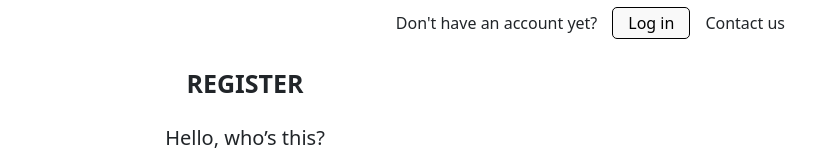
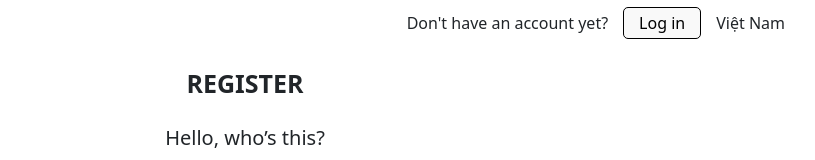
Before and after one commit to LuTanDat/react-hook-modern, a React (Create React App) app: page /register in a window 1280 px wide. Shown: the top 160 px of the page, without its empty margins (395-1210 px from the left). Built offline with nearby package versions, Linux system fonts and the light colour scheme.

Commit message:
u_design multi language

```diff
--- a/package.json
+++ b/package.json
@@ -8,12 +8,16 @@
     "@testing-library/user-event": "13.5.0",
     "axios": "0.27.2",
     "bootstrap": "5.2.0",
+    "i18next": "21.8.16",
+    "i18next-browser-languagedetector": "6.1.4",
+    "i18next-http-backend": "1.4.1",
     "lodash": "4.17.21",
     "nprogress": "0.2.0",
     "react": "18.2.0",
     "react-awesome-lightbox": "1.8.1",
     "react-bootstrap": "2.4.0",
     "react-dom": "18.2.0",
+    "react-i18next": "11.18.3",
     "react-icons": "4.4.0",
     "react-paginate": "8.1.3",
     "react-perfect-scrollbar": "1.5.8",
--- a/src/App.scss
+++ b/src/App.scss
@@ -18,6 +18,12 @@
   .container-xl,
   .container-xxl {
     max-width: 1400px !important;
+  }
+}
+
+.languages {
+  .dropdown-toggle::after {
+    display: none !important;
   }
 }
 
--- a/src/components/Auth/Login.js
+++ b/src/components/Auth/Login.js
@@ -7,6 +7,7 @@
 import { useDispatch } from 'react-redux';
 import { doLogin } from '../../redux/action/userAction';
 import { ImSpinner9 } from "react-icons/im";
+import Language from '../Header/Language';
 
 const Login = () => {
   const navigate = useNavigate();
@@ -62,7 +63,8 @@
       <div className="header">
         <span>Don't have an account yet?</span>
         <button onClick={() => navigate('/register')}>Sign up</button>
-        <span>Contact us</span>
+        {/* <span>Contact us</span> */}
+        <Language />
       </div>
       <div className="title col-4 mx-auto">
         LOGIN
--- a/src/components/Auth/Login.scss
+++ b/src/components/Auth/Login.scss
@@ -23,10 +23,10 @@
     justify-content: end;
     align-items    : center;
     padding        : 0 100px;
+    gap            : 15px;
 
     button {
       padding      : 3px 15px;
-      margin       : 0 15px;
       border-radius: 5px;
       background   : #f9f9f9;
       border       : 1px solid;
--- a/src/components/Auth/Register.js
+++ b/src/components/Auth/Register.js
@@ -4,6 +4,7 @@
 import { postRegister } from '../../services/apiServices';
 import { toast } from 'react-toastify';
 import { VscEye, VscEyeClosed } from "react-icons/vsc";
+import Language from '../Header/Language';
 
 const Register = () => {
   const navigate = useNavigate()
@@ -49,7 +50,8 @@
       <div className="header">
         <span>Don't have an account yet?</span>
         <button onClick={() => navigate('/login')}>Log in</button>
-        <span>Contact us</span>
+        {/* <span>Contact us</span> */}
+        <Language />
       </div>
       <div className="title col-4 mx-auto">
         REGISTER
--- a/src/components/Auth/Register.scss
+++ b/src/components/Auth/Register.scss
@@ -5,10 +5,10 @@
     justify-content: end;
     align-items    : center;
     padding        : 0 100px;
+    gap            : 15px;
 
     button {
       padding      : 3px 15px;
-      margin       : 0 15px;
       border-radius: 5px;
       background   : #f9f9f9;
       border       : 1px solid;
--- a/src/components/Header/Header.js
+++ b/src/components/Header/Header.js
@@ -7,6 +7,7 @@
 import { postLogout } from '../../services/apiServices';
 import { toast } from 'react-toastify';
 import { doLogout } from '../../redux/action/userAction';
+import Language from './Language';
 
 const Header = () => {
   const navigate = useNavigate();
@@ -56,7 +57,7 @@
               </>
               :
               <>
-                <span>Hello {account.username}</span>
+                {/* <span>Hello {account.username}</span> */}
                 <NavDropdown title="Setting" id="basic-nav-dropdown">
                   <NavDropdown.Item >Profile</NavDropdown.Item>
                   <NavDropdown.Item onClick={() => handleLogout()}>Log out</NavDropdown.Item>
@@ -65,8 +66,7 @@
                 </NavDropdown>
               </>
             }
-
-
+            <Language />
           </Nav>
         </Navbar.Collapse>
       </Container>
--- /dev/null
+++ b/src/components/Header/Language.js
@@ -0,0 +1,14 @@
+import NavDropdown from 'react-bootstrap/NavDropdown';
+
+const Language = () => {
+  return (
+    <>
+      <NavDropdown title="Việt Nam" id="basic-nav-dropdown2" className='languages'>
+        <NavDropdown.Item >English</NavDropdown.Item>
+        <NavDropdown.Item >Việt Nam</NavDropdown.Item>
+      </NavDropdown>
+    </>
+  )
+}
+
+export default Language;
```
Also changed, not shown: 1 other file (tests, documents, lock files or other folders).
